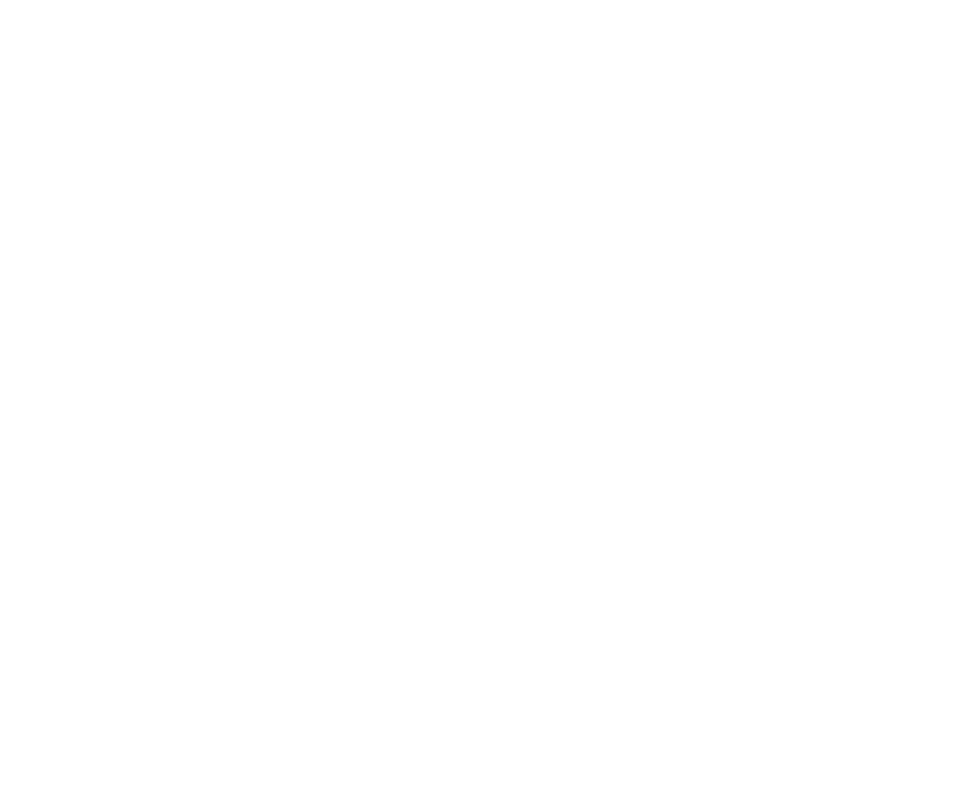
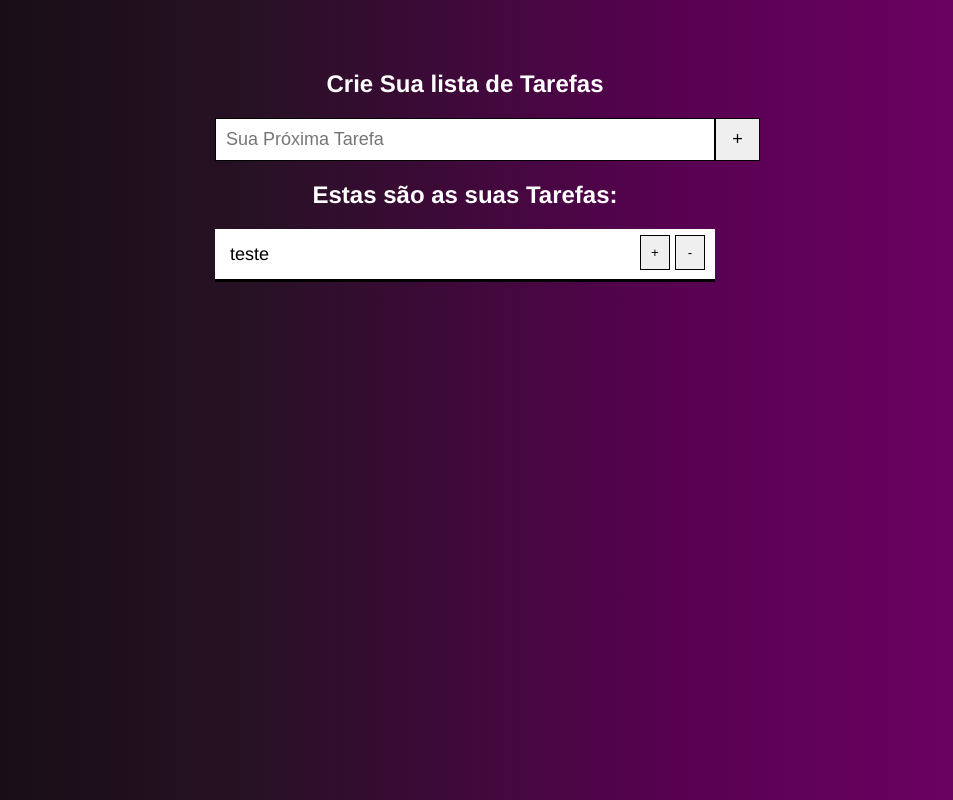
Before and after one commit to Patrisfs/To-do-List, a plain HTML site: page index.html in a window 1280 px wide. Shown: the whole page, without its empty margins (175-1128 px from the left). Drawn offline with Linux system fonts and the light colour scheme.

Commit message:
update css3

```diff
--- a/index.html
+++ b/index.html
@@ -9,6 +9,26 @@
     <script src="scripts.js" defer></script>
 </head>
 <body>
+    <div id="tasks-container">
+        <div id="tasks-header">
+            <h2>Crie Sua lista de Tarefas</h2>
+            <form action="" id="add-task-form">
+                <input id="task-title" type="text" placeholder="Sua Próxima Tarefa">
+                <button id="add-btn" type="submit">+</button>
+            </form>
+        </div>
+    </div>
+    <div id="tasks-list-container">
+        <h2>Estas são as suas Tarefas:</h2>
+        <ul id="tasks-list">
+            <li class="task-box">
+                <span class="task-title">teste</span>
+                <button id="done-btn" class="btn" name="checkmark-ouotline">+</button>
+                <button id="remove-btn"class="btn" name="close-outline">-</button>
 
+            </li>
+        </ul>
+
+    </div>
 </body>
 </html>
--- a/style.css
+++ b/style.css
@@ -0,0 +1,98 @@
+body{
+    margin: 0;
+    padding: 0;
+    font-family: Helvetica;
+    background-image: linear-gradient(90deg,rgb(14, 12, 13),rgb(39, 17, 36), rgb(88, 1, 81), rgb(116, 2, 106));
+    color: white;
+    text-align: center;
+    padding-top: 30px;
+}
+#tasks-container{
+    width: 500px;
+    margin-left: auto;
+    margin-right: auto;
+}
+#tasks-header{
+    margin-top: 40px;
+}
+#add-task-form{
+    position: relative;
+}
+#add-task-form input{
+    box-sizing: border-box;
+    border: 1px solid black;
+    padding: 10px;
+    font-size: 18px;
+    width: 100%;
+}
+#add-task-form input:focus{
+    outline: none;
+}
+#add-btn{
+    position: absolute;
+    padding: 10px;
+    font-size: 18px;
+    border: 1px solid black;
+    margin-left: 0px;
+    width: 45px;
+    cursor: pointer;
+    transition: 0.3s;
+}
+#add-btn:hover{
+    background-color: black;
+    color: white;
+}
+
+/* Tasks criadas*/
+#tasks-list-container{
+    width: 500px;
+    margin-left: auto;
+    margin-right: auto;
+}
+#tasks-list{
+    list-style: none;
+    padding-left: 0;
+}
+#tasks-list li{
+    background-color: white;
+    border-bottom: 3px solid black;
+    color: black;
+    text-align: left;
+    position: relative;
+    height: 50px;
+    line-height: 50px;
+    padding-left: 15px;
+    font-size: 18px;
+}
+.btn{
+    position: absolute;
+    top: 6px;
+    height: 35px;
+    width: 30px;
+    padding: 5px;
+    cursor: pointer;
+    border: 1px solid black;
+    transition: 0.3s;
+}
+#done-btn{
+    right: 45px;
+}
+#done-btn:hover{
+    background-color: black;
+    color: white;
+}
+#remove-btn{
+    right: 10px;
+}
+#remove-btn:hover{
+    background-color: black;
+    color: white;
+}
+
+.hide{
+    display: none;
+}
+
+#tasks-list li.done{
+    text-decoration: line-through;
+}
```
